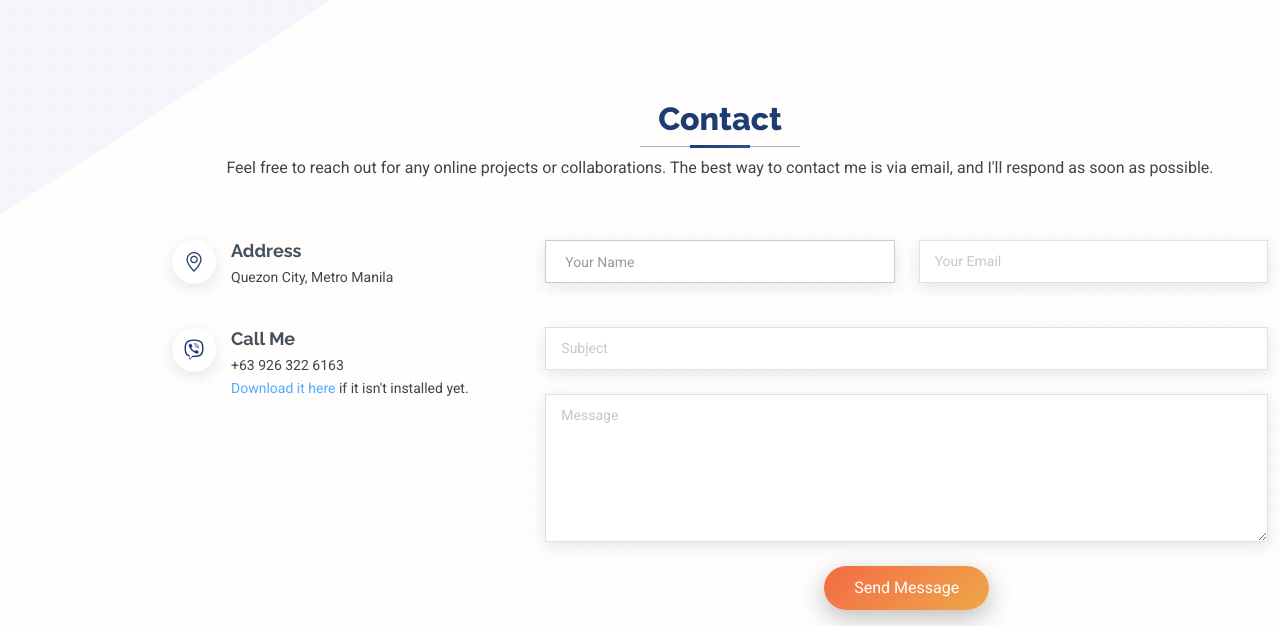
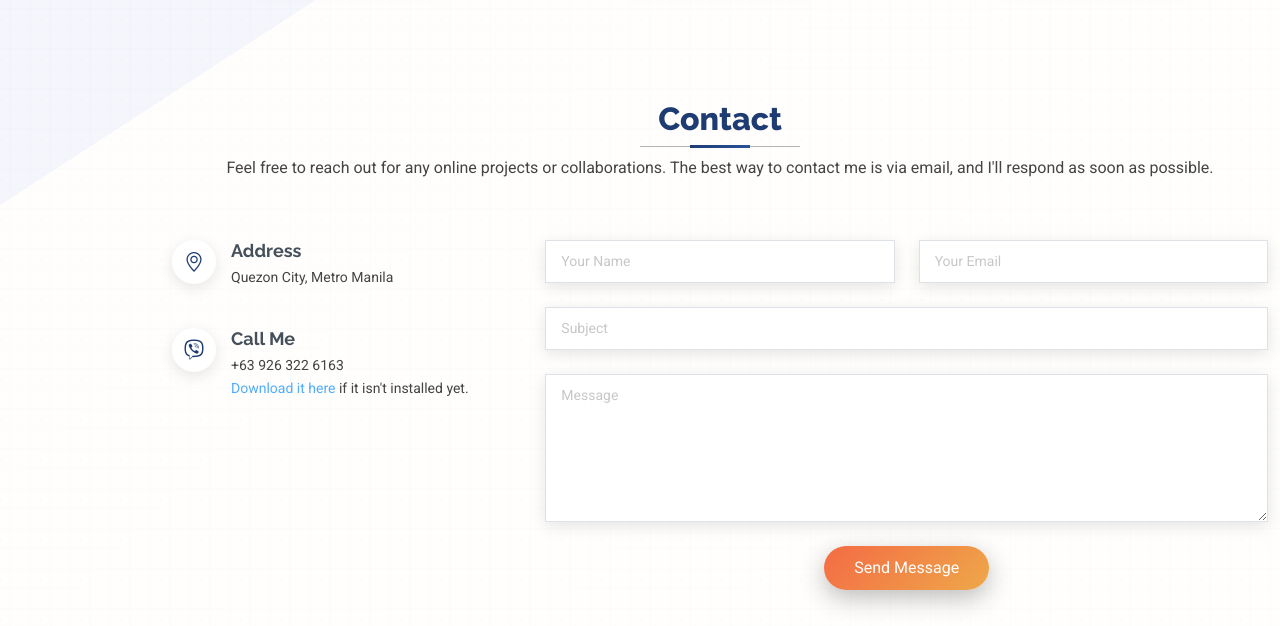
Before and after one commit to LanceKent19/MyPortfolio, a PHP site: page / in a window 1280 px wide. Shown: the part 5501-6127 px from the top of the page. Run offline with PHP 8.4, Linux system fonts and the light colour scheme.

Commit message:
contact final

```diff
--- a/assets/styles/main.css
+++ b/assets/styles/main.css
@@ -1492,7 +1492,7 @@ main .section{
   box-shadow: 0 12px 35px rgba(92, 77, 35, 0.4);
   transform: translateY(-5px);
 }
-.contact .floating-label-group{
+/* .contact .floating-label-group{
   position: relative;
   margin-bottom: 20px;
 }
@@ -1513,9 +1513,9 @@ main .section{
 .contact .floating-input:focus + label,
 .floating-input:not(:placeholder-shown) + label,
 .floating-input:valid + label{
-  top: 7px;
-  left: 2px;
-  font-size: 10px;
+  top: 0;
+  left: 10px;
+  font-size: 12px;
   color: #1e3c72;
   background: transparent;
 }
@@ -1537,7 +1537,7 @@ main .section{
   resize: vertical;
   min-height: 120px;
   padding-top: 18px;
-}
+} */
 /*--------------------------------------------------------------
 # Portfolio Details Section
 --------------------------------------------------------------*/
--- a/sections/contact.php
+++ b/sections/contact.php
@@ -31,25 +31,13 @@
                  <small><a href="https://www.viber.com/en/download/" target="_blank">Download it here </a>if it isn't installed yet.</small>
               </div>
             </div><!-- End Info Item -->
-<!--
-            <div class="info-item d-flex" data-aos="fade-up" data-aos-delay="400">
-              <a href="https://mail.google.com/mail/?view=cm&fs=1&to=lancemagollado46@gmail.com&su=User's%20Concern&body=Hi%21%20My%20Name%20is%20%5BYour%20Name%5D%2C%20and%20I%20want%20to%20%5BYour%20Concern%5D...." target="_blank">
-<i class="bi bi-envelope flex-shrink-0"></i></a>
-              <div>
-                <h3>Email Me</h3>
-                <p>lancemagollado46@gmail.com</p>
-              </div>
-            </div> -->
           </div>
           <div class="col-lg-8">
             <form action="../forms/contact.php" method="post" class="php-email-form" data-aos="fade-up"
               data-aos-delay="200">
               <div class="row gy-4">
                 <div class="col-md-6">
-                  <div class="form-group floating-label-group">
-                    <input type="text" name="name" class="form-control floating-input" placeholder=" " required>
-                    <label>Your Name</label>
-                  </div>
+                  <input type="text" name="name" class="form-control" placeholder="Your Name" required>
                 </div>
                 <div class="col-md-6 ">
                   <input type="email" class="form-control" name="email" placeholder="Your Email" required="">
```
